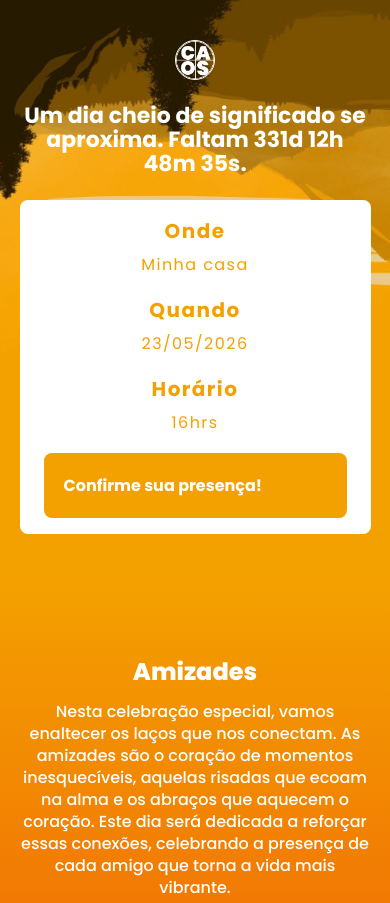
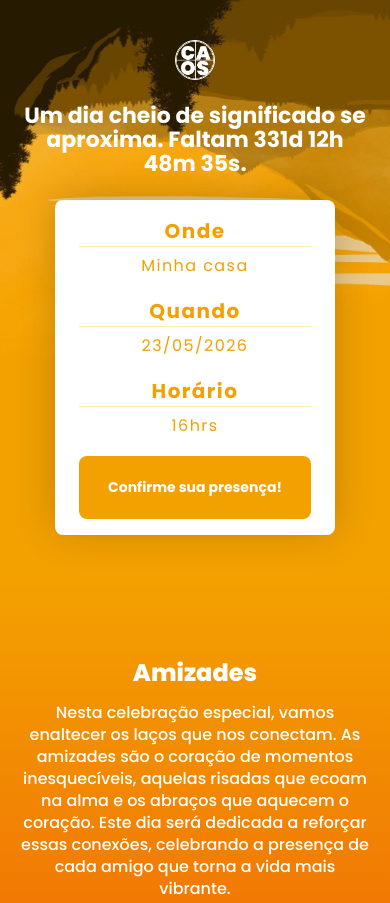
Before and after one commit to caosoliveirax/task-22-birthday, a website built with Parcel: page src/index.html in a window 390 px wide. Shown: the top 903 px of the page. Built offline with nearby package versions, Linux system fonts and the light colour scheme; files whose address does not match are found by name.

Commit message:
fix: layout corrections and improvements for desktop and mobile responsiveness

```diff
--- a/src/styles/components/buttons.scss
+++ b/src/styles/components/buttons.scss
@@ -10,6 +10,15 @@
     text-decoration: none;
     text-align: center;
     white-space: nowrap;
+    border: 1px solid transparent;
+    transition: background-color, color, border, transform, .5s;
+
+    &:hover {
+        background-color: vars.$yellow;
+        color: vars.$orange1;
+        border: 1px solid vars.$orange1;
+        transform: scale(1.05);
+    }
 
     @media(max-width: 640px) {
         display: block;
@@ -17,8 +26,8 @@
     }
 
     @media(max-width: 1024px) {
-        display: flex;
-        align-items: center;
-        font-size: 16px;
+        display: block;
+        text-align: center;
+        font-size: 14px;
     }
 }
--- a/src/styles/components/info-bar.scss
+++ b/src/styles/components/info-bar.scss
@@ -1,11 +1,13 @@
 @use '../vars';
 
 .info-bar {
+    width: 80%;
     display: flex;
     justify-content: space-between;
     padding: 16px 24px;
     background-color: vars.$white;
     border-radius: 8px;
+    box-shadow: 0 -4px 40px 0 rgba(0, 0, 0, 0.2);
 
     &__list {
         display: flex;
@@ -21,6 +23,7 @@
                 color: vars.$terciary-txt-color;
                 font-size: 24px;
                 margin-bottom: 6px;
+                border-bottom: 1px solid vars.$yellow;
             }
         }
     }
--- a/src/styles/sections/_event.scss
+++ b/src/styles/sections/_event.scss
@@ -27,7 +27,6 @@
 
     .container {
         display: flex;
-        gap: 40px;
     }
 
     &__details {
--- a/src/styles/sections/_hero.scss
+++ b/src/styles/sections/_hero.scss
@@ -6,10 +6,12 @@
     background-size: cover;
     background-position-y: bottom;
     padding-top: 64px;
-    padding-bottom: 64px;
     position: relative;
 
     .container {
+        display: flex;
+        flex-direction: column;
+        align-items: center;
         position: relative;
     }
 
@@ -27,7 +29,7 @@
         line-height: 56px;
         text-align: center;
         margin-top: 64px;
-        margin-bottom: 64px;
+        margin-bottom: 32px;
     }
 
     @media(max-width: 640px) {
```
